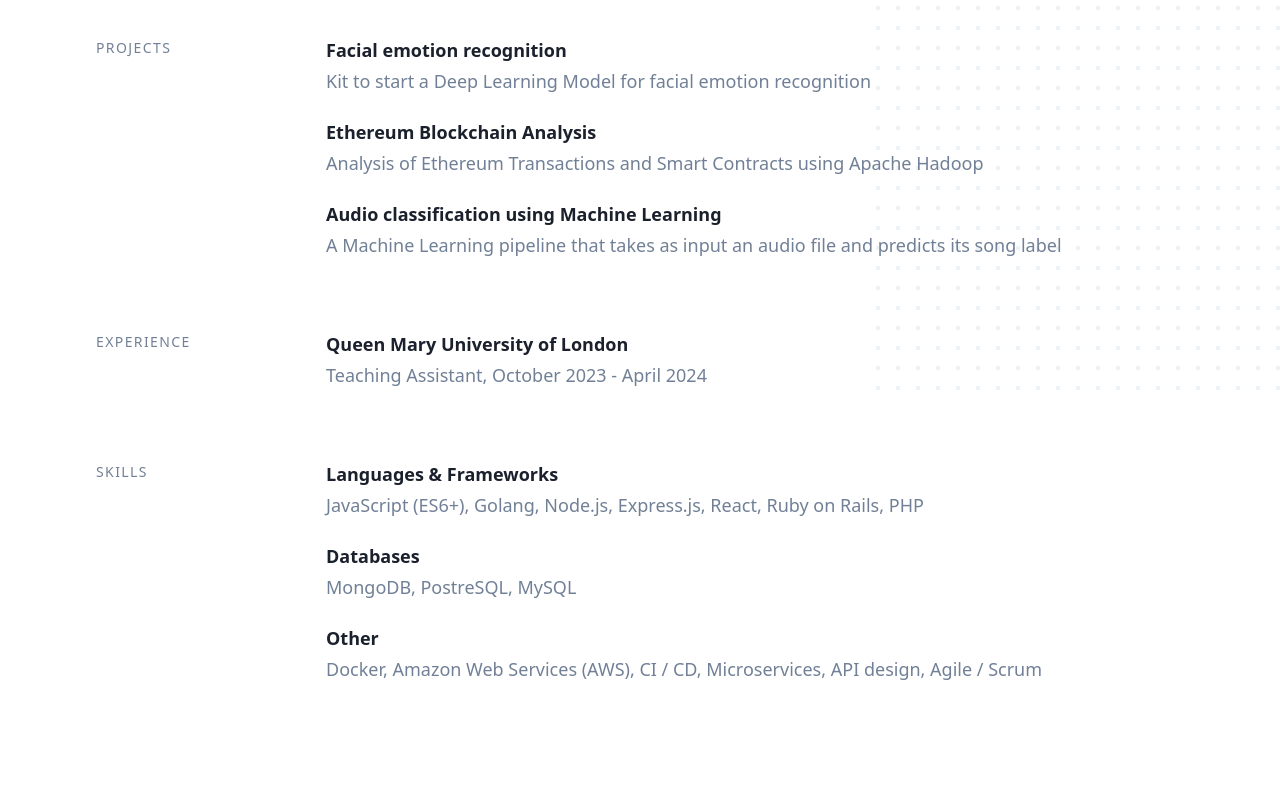
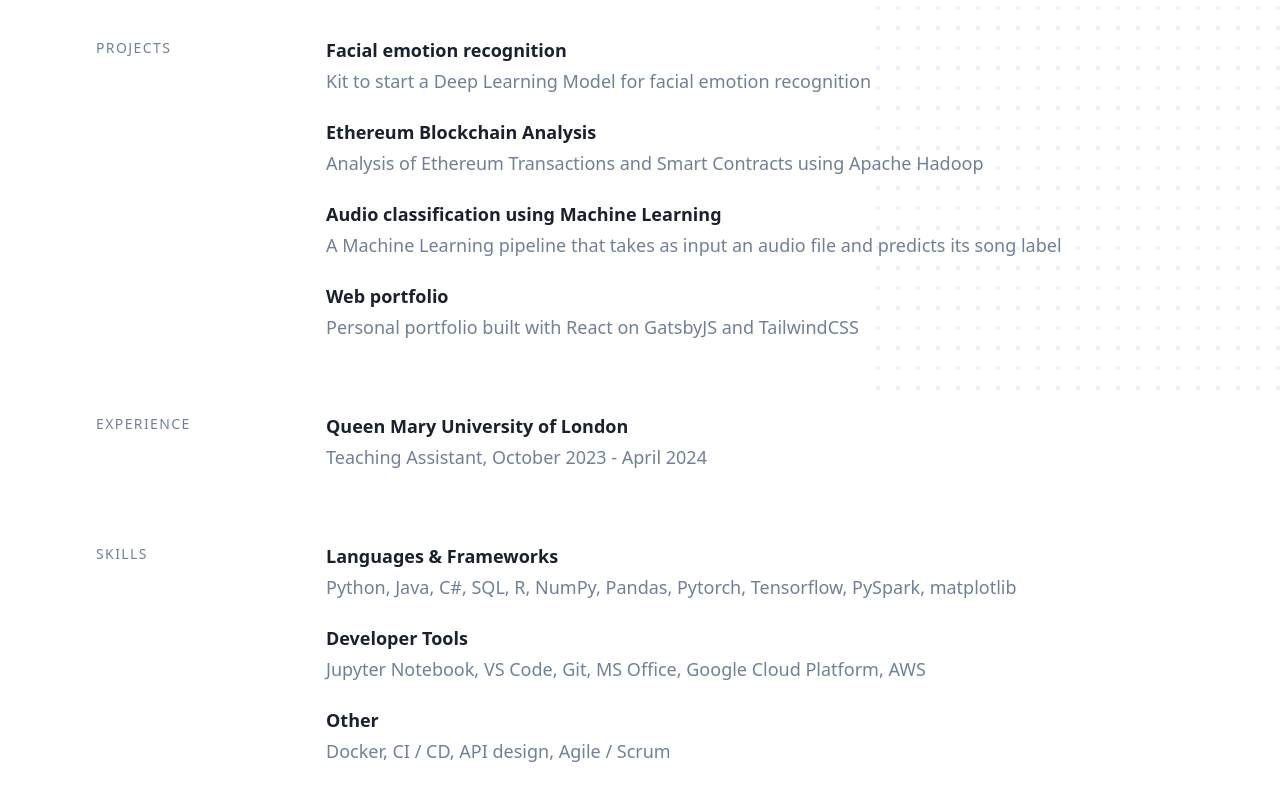
Before and after one commit to snts42/santonastaso.codes, a Gatsby site: page / in a window 1280 px wide. Shown: the part 434-1234 px from the top of the page. Built offline with nearby package versions, Linux system fonts and the light colour scheme; Gatsby itself is replaced by a stand-in of ours.

Commit message:
run npm update, changed logo, updated resume and skills, added web portfolio to projects

```diff
--- a/gatsby-config.js
+++ b/gatsby-config.js
@@ -9,7 +9,7 @@ module.exports = {
     // Description that goes under your name in main bio
     description: `Computer Scientist based in London.`,
     // Optional: Twitter account handle
-    author: `a`,
+    author: `Alex`,
     // Optional: Github account URL
     github: `https://github.com/alex-s00`,
     // Optional: LinkedIn account URL
@@ -36,6 +36,12 @@ module.exports = {
           'A Machine Learning pipeline that takes as input an audio file and predicts its song label',
         link: 'https://github.com/alex-s00/ml-mini-project',
       },
+      {
+        name: 'Web portfolio',
+        description:
+          'Personal portfolio built with React on GatsbyJS and TailwindCSS',
+        link: 'https://github.com/alex-s00/santonastaso.tech',
+      },
     ],
     // Optional: List your experience, they must have `name` and `description`. `link` is optional.
     experience: [
@@ -50,16 +56,16 @@ module.exports = {
       {
         name: 'Languages & Frameworks',
         description:
-          'JavaScript (ES6+), Golang, Node.js, Express.js, React, Ruby on Rails, PHP',
+          'Python, Java, C#, SQL, R, NumPy, Pandas, Pytorch, Tensorflow, PySpark, matplotlib',
       },
       {
-        name: 'Databases',
-        description: 'MongoDB, PostreSQL, MySQL',
+        name: 'Developer Tools',
+        description: 'Jupyter Notebook, VS Code, Git, MS Office, Google Cloud Platform, AWS',
       },
       {
         name: 'Other',
         description:
-          'Docker, Amazon Web Services (AWS), CI / CD, Microservices, API design, Agile / Scrum',
+          'Docker, CI / CD, API design, Agile / Scrum',
       },
     ],
   },
@@ -118,8 +124,8 @@ module.exports = {
         name: `devfolio`,
         short_name: `devfolio`,
         start_url: `/`,
-        background_color: `#de6825`,
-        theme_color: `#de6825`, // This color appears on mobile
+        background_color: `#009ae4`,
+        theme_color: `#009ae4`, // This color appears on mobile
         display: `minimal-ui`,
         icon: `src/images/icon.png`,
       },
--- a/src/components/header/index.jsx
+++ b/src/components/header/index.jsx
@@ -1,7 +1,6 @@
 import { Link } from 'gatsby';
 import get from 'lodash/get';
 import React from 'react';
-import pdf from '../../pages/AlexSantonastaso.pdf';
 import profileImg from '../../images/profile.jpg';
 
 const classes = {
@@ -51,7 +50,7 @@ const Header = ({ metadata = {}, noBlog = false }) => {
           )}
           {twitter && (
             <li className={classes.item}>
-              <a className={classes.link} href={pdf} target="blank" >Resume</a>
+              <a className={classes.link} href="/Alex-Santonastaso-CV.pdf" target="blank">Resume</a>
             </li>
           )}
           {!noBlog && (
```
Also changed, not shown: src/images/icon.png, src/images/profile.jpg, src/images/social.jpg (deleted), 3 other files.
